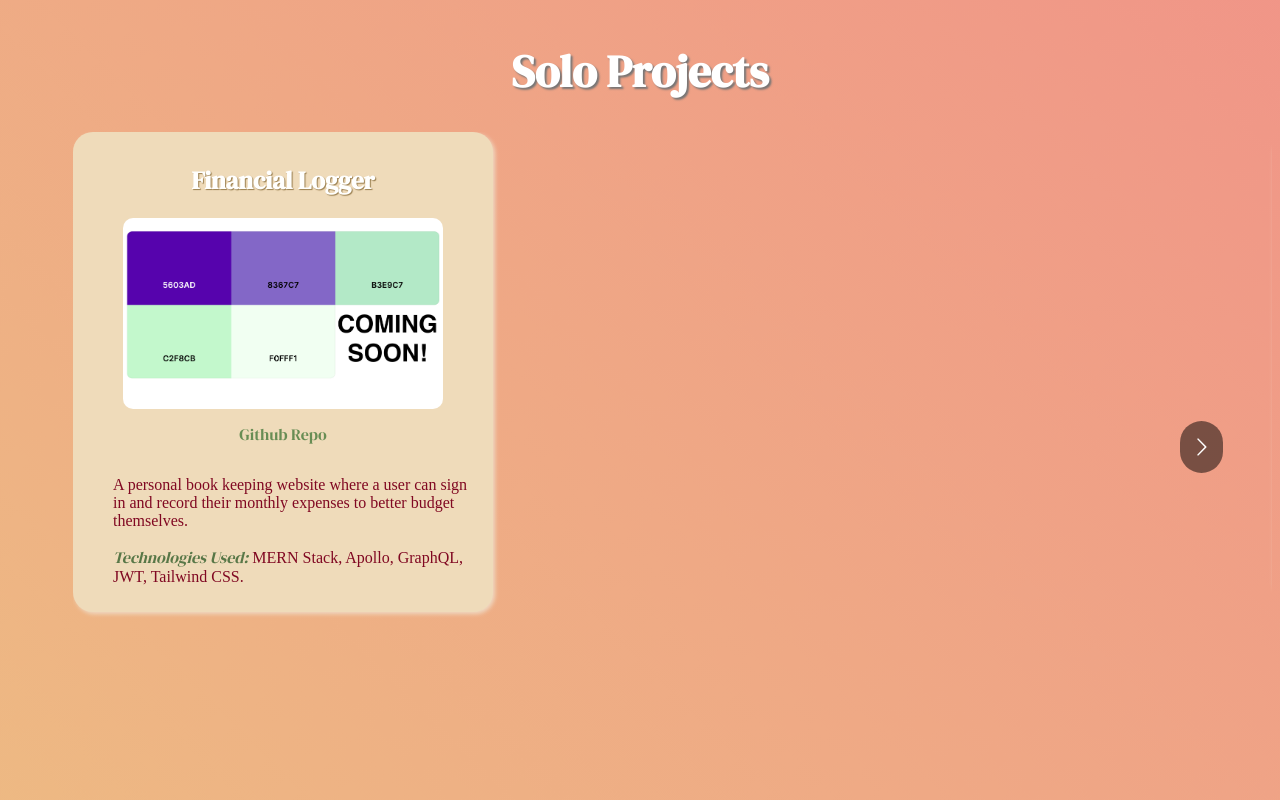
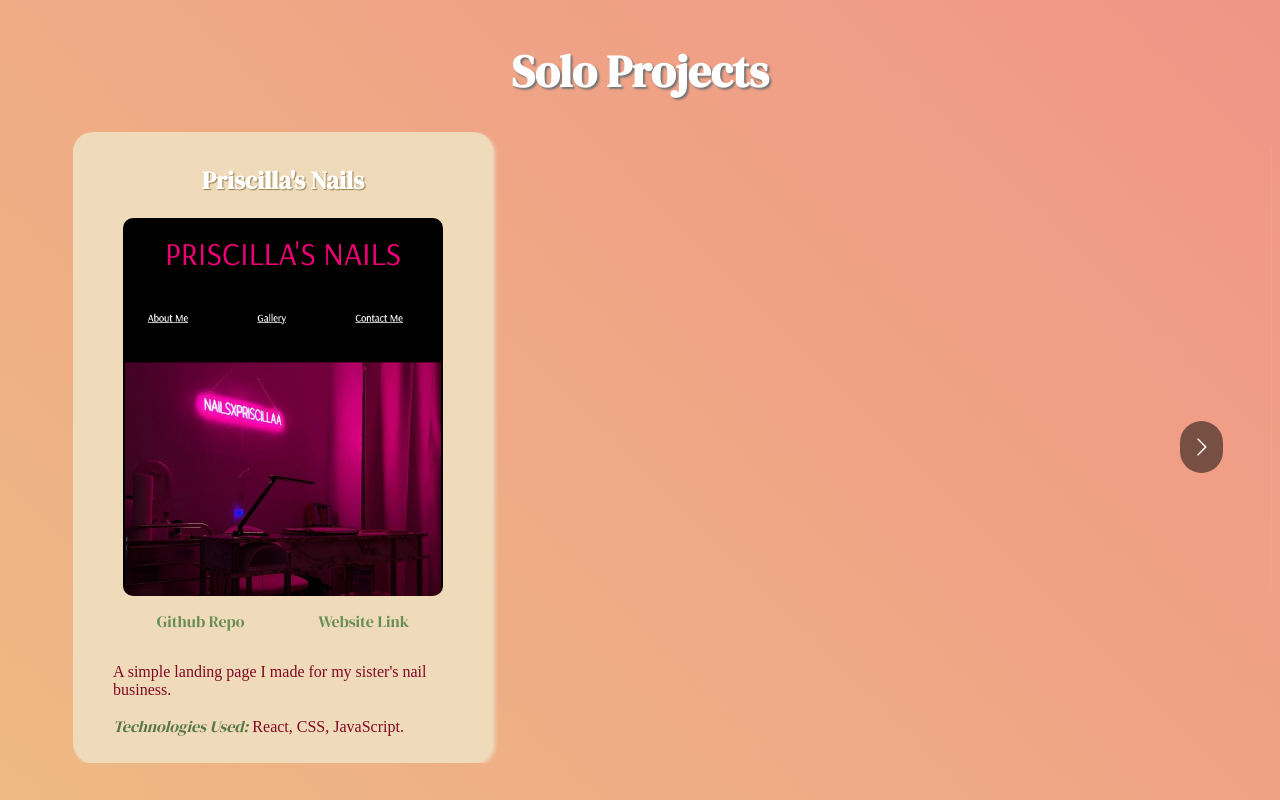
Before and after one commit to Allicris/allison-cristine, a React (Vite) app: page / in a window 1280 px wide. Shown: the part 1680-2480 px from the top of the page. Built offline with nearby package versions, Linux system fonts and the light colour scheme.

Commit message:
updated resume and projects

```diff
--- a/src/pages/Portfolio.jsx
+++ b/src/pages/Portfolio.jsx
@@ -34,16 +34,16 @@ export default function Portfolio() {
     <div id="portfolio" className="mywork">
       <h1>Collaborative Projects</h1>
       <Carousel className="collaborative-projects" responsive={responsive}>
-        <div className="project">
+        {/* <div className="project">
           <h2>Eco Friendly E-Commerce Store</h2>
           <img className="images" src={ecostore} alt="Eco Store" />
           <div className="project-links">
             <a href="https://github.com/NigelDcruz/ecostorereact">
               Github Repo
             </a>
-            {/* <a href="https://allicris.github.io/digital-newspaper/">
+            <a href="https://allicris.github.io/digital-newspaper/">
               Website link
-            </a> */}
+            </a>
           </div>
           <div className="description">
             <p>
@@ -54,7 +54,7 @@ export default function Portfolio() {
               <em>Technologies Used:</em> MERN Stack, JWT, Tailwind CSS.
             </p>
           </div>
-        </div>
+        </div> */}
         <div className="project">
           <h2>M.A.A. Nail Haven</h2>
           <img
@@ -136,7 +136,7 @@ export default function Portfolio() {
       <div className="mywork">
         <h1>Solo Projects</h1>
         <Carousel className="solo-projects" responsive={responsive}>
-          <div className="project">
+          {/* <div className="project">
             <h2>Financial Logger</h2>
             <img
               className="images"
@@ -147,9 +147,9 @@ export default function Portfolio() {
               <a href="https://github.com/Allicris/financial-logger">
                 Github Repo
               </a>
-              {/* <a href="https://allicris.github.io/programmer-quiz/">
+              <a href="https://allicris.github.io/programmer-quiz/">
               Website link
-            </a> */}
+            </a>
             </div>
             <div className="description">
               <p>
@@ -161,8 +161,25 @@ export default function Portfolio() {
                 Tailwind CSS.
               </p>
             </div>
+          </div> */}
+           <div className="project">
+            <h2>Priscilla's Nails</h2>
+            <img className="images" src={priscilla} alt="Priscilla's Nails" />
+            <div className="project-links">
+              <a href="https://github.com/Allicris/pricillasnails">
+                Github Repo
+              </a>
+              <a href="https://priscillasxnails.netlify.app">Website Link</a>
+            </div>
+            <div className="description">
+              <p>
+                A simple landing page I made for my sister's nail business.{" "}
+              </p>
+              <p>
+                <em>Technologies Used:</em> React, CSS, JavaScript.
+              </p>
+            </div>
           </div>
-
           <div className="project">
             <h2>Sky Canva Weather App</h2>
             <img
@@ -218,25 +235,6 @@ export default function Portfolio() {
               </p>
             </div>
           </div>
-
-          <div className="project">
-            <h2>Priscilla's Nails</h2>
-            <img className="images" src={priscilla} alt="Priscilla's Nails" />
-            <div className="project-links">
-              <a href="https://github.com/Allicris/pricillasnails">
-                Github Repo
-              </a>
-              <a href="https://priscillasxnails.netlify.app">Website Link</a>
-            </div>
-            <div className="description">
-              <p>
-                A simple landing page I made for my sister's nail business.{" "}
-              </p>
-              <p>
-                <em>Technologies Used:</em> React, CSS, JavaScript.
-              </p>
-            </div>
-          </div>
         </Carousel>
       </div>
     </div>
```
Also changed, not shown: 1 other file (tests, documents, lock files or other folders).
